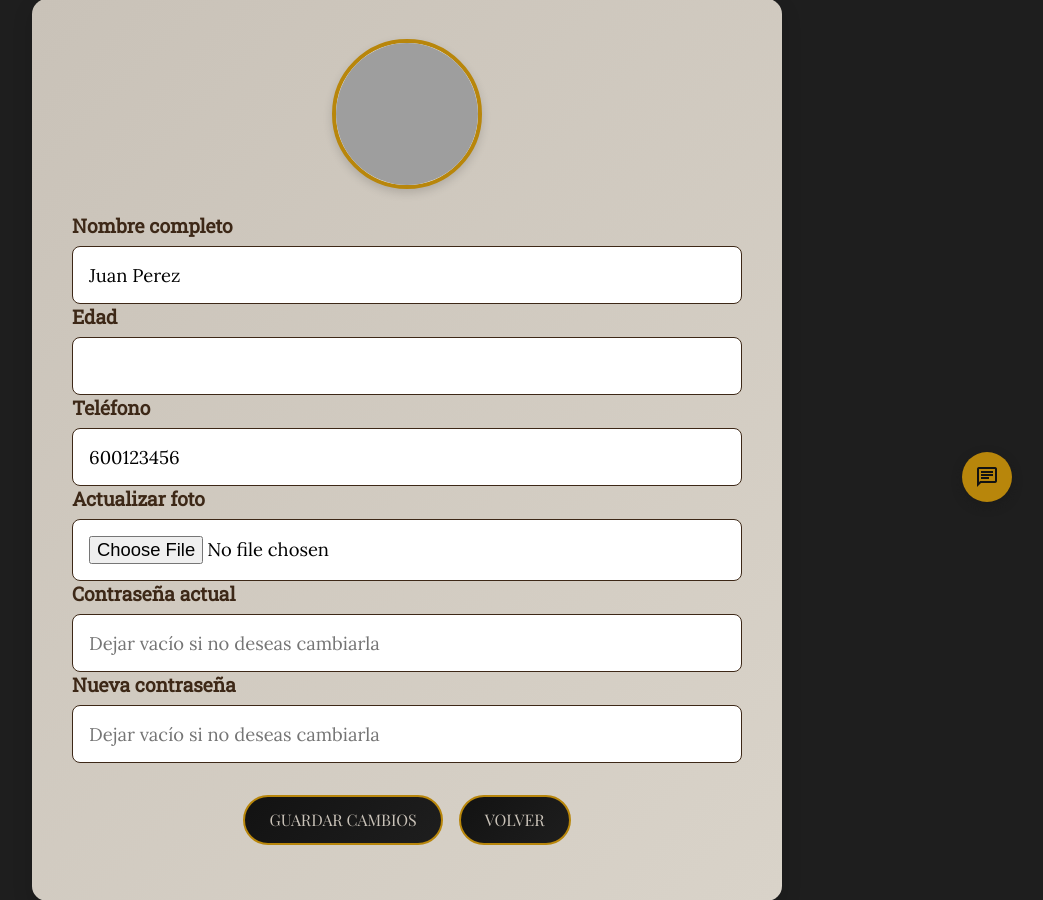
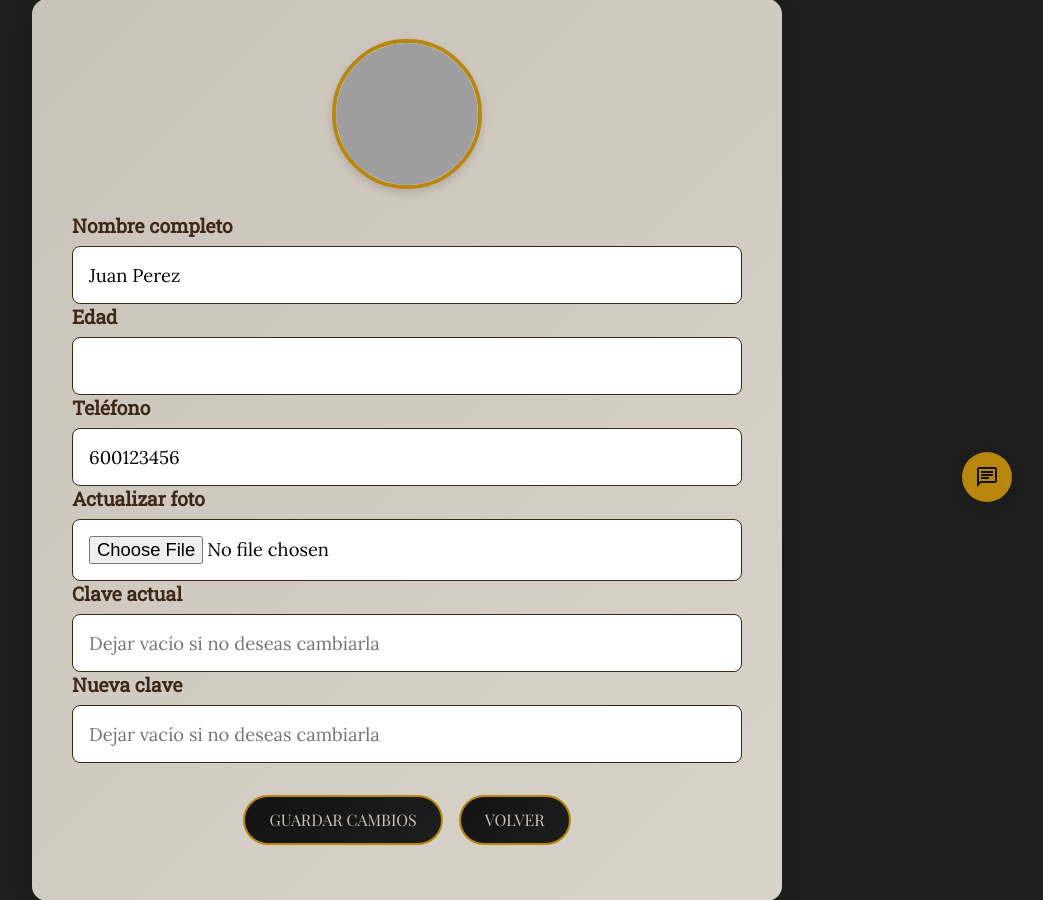
Before and after one commit to JavierMB91/Desarrollo-Web-Entorno-Servidor, a PHP site: page /perfil.php in a window 1280 px wide. Shown: the part 268-1168 px from the top of the page, without its empty margins (233-1276 px from the left). Run offline with PHP 8.4, Linux system fonts and the light colour scheme; the visitor is signed in with stand-in values (Sample User, id 1); data comes from the database, SQL or seed files in the repository; grey boxes are pictures that could not be loaded.

Commit message:
eliminada la letra ñ

```diff
--- a/Formulario Club Deportivo/app/citas.php
+++ b/Formulario Club Deportivo/app/citas.php
@@ -14,7 +14,7 @@
 $diaSeleccionado = isset($_GET['dia']) ? intval($_GET['dia']) : null;
 $busqueda = isset($_GET['q']) ? trim($_GET['q']) : '';
 
-// Normalizar mes/año
+// Normalizar mes/anio
 while ($mes < 1)  { $mes += 12; $anio -= 1; }
 while ($mes > 12) { $mes -= 12; $anio += 1; }
 
--- a/Formulario Club Deportivo/app/conexion.example.php
+++ b/Formulario Club Deportivo/app/conexion.example.php
@@ -11,7 +11,7 @@
     $host = "sqlXXX.infinityfree.com";
     $db   = "if0_XXXXXX_mi_aplicacion";
     $user = "if0_XXXXXX";
-    $pass = "TU_CONTRASEÑA_AQUI";
+    $pass = "TU_CLAVE_AQUI";
 }
 
 try {
--- a/Formulario Club Deportivo/app/css/estilos.css
+++ b/Formulario Club Deportivo/app/css/estilos.css
@@ -373,7 +373,7 @@
     }
 }
 
-/* TABLETS Y DISPOSITIVOS PEQUEÑOS (hasta 768px) */
+/* TABLETS Y DISPOSITIVOS PEQUENOS (hasta 768px) */
 @media (max-width: 768px) {
     .navegador {
         display: flex;
@@ -1186,7 +1186,7 @@
 
 /*
  * Solución para cuando solo hay un resultado de búsqueda en la lista de servicios.
- * Esto centra la tarjeta y le da un tamaño adecuado en lugar de ocupar solo el 25%.
+ * Esto centra la tarjeta y le da un tamano adecuado en lugar de ocupar solo el 25%.
 */
 .servicios-lista .servicio-card:only-child {
     flex-grow: 0;
--- a/Formulario Club Deportivo/app/editarSocio.php
+++ b/Formulario Club Deportivo/app/editarSocio.php
@@ -106,7 +106,7 @@
     }
 
     // ==========================
-    // Manejo de contraseña
+    // Manejo de clave
     // ==========================
     $password = $_POST['password'] ?? '';
     $params = [
@@ -193,8 +193,8 @@
     </div>
 
     <div class="bloque-form">
-        <label>Contraseña (dejar vacío para no cambiar):</label>
-        <input id="password" type="password" name="password" placeholder="Nueva contraseña">
+        <label>Clave (dejar vacío para no cambiar):</label>
+        <input id="password" type="password" name="password" placeholder="Nueva clave">
         <span class="error" id="passwordError"></span>
     </div>
 
--- a/Formulario Club Deportivo/app/index.php
+++ b/Formulario Club Deportivo/app/index.php
@@ -128,7 +128,7 @@
         <div class="contenedor-botones">
             <button id="btn-instalar" class="boton-principal">Instalar Aplicación</button>
         </div>
-        <small class="instrucciones-ios">En iPhone/iPad: pulsa el botón 'Compartir' de Safari y luego 'Añadir a pantalla de inicio'.</small>
+        <small class="instrucciones-ios">En iPhone/iPad: pulsa el botón 'Compartir' de Safari y luego 'Agregar a pantalla de inicio'.</small>
     </section>
 
 
--- a/Formulario Club Deportivo/app/iniciar_sesion.php
+++ b/Formulario Club Deportivo/app/iniciar_sesion.php
@@ -15,7 +15,7 @@
     $usuarioDB = $stmt->fetch(PDO::FETCH_ASSOC);
 
     if (!$usuarioDB || !password_verify($password, $usuarioDB['password'])) {
-        // Teléfono o contraseña incorrecta
+        // Teléfono o clave incorrecta
         $login_incorrecto = true;
     }
 } else {
--- a/Formulario Club Deportivo/app/js/asistente.js
+++ b/Formulario Club Deportivo/app/js/asistente.js
@@ -125,7 +125,7 @@
             response = "Puedes contactarnos en el formulario de la web o llamando al 600 123 456.";
         }
 
-        // Simular pequeño retraso de pensamiento
+        // Simular pequeno retraso de pensamiento
         setTimeout(() => {
             messageElement.textContent = response;
             chatbox.scrollTo(0, chatbox.scrollHeight);
@@ -139,11 +139,11 @@
         chatInput.value = "";
         chatInput.style.height = `${inputInitHeight}px`;
 
-        // Añadir mensaje del usuario
+        // Agregar mensaje del usuario
         chatbox.appendChild(createChatLi(userMessage, "outgoing"));
         chatbox.scrollTo(0, chatbox.scrollHeight);
 
-        // Añadir mensaje de "Escribiendo..."
+        // Agregar mensaje de "Escribiendo..."
         setTimeout(() => {
             const incomingChatLi = createChatLi("Escribiendo...", "incoming");
             chatbox.appendChild(incomingChatLi);
--- a/Formulario Club Deportivo/app/js/funcionesEditarServicio.js
+++ b/Formulario Club Deportivo/app/js/funcionesEditarServicio.js
@@ -54,7 +54,7 @@
     }
 
     // =============================
-    // VALIDAR HORA FORMATO ESPAÑA
+    // VALIDAR HORA FORMATO ESPANA
     // =============================
     if (!formatoHora.test(hora)) {
         document.getElementById('horaError').innerText = "Hora inválida (ej: 09:30, 18:45).";
--- a/Formulario Club Deportivo/app/js/funcionesEditarSocio.js
+++ b/Formulario Club Deportivo/app/js/funcionesEditarSocio.js
@@ -3,7 +3,7 @@
 // Expresiones regulares
 const soloLetras = /^[A-Za-zÁÉÍÓÚáéíóúÑñ\s]{3,50}$/;
 const soloEdad = /^[0-9]{1,3}$/;
-const soloTelefono = /^[0-9]{9}$/; // teléfono español
+const soloTelefono = /^[0-9]{9}$/; // teléfono espanol
 const soloJPG = /\.(jpg|jpeg)$/i;
 
 formularioSocio.addEventListener("submit", (e) => {
@@ -61,7 +61,7 @@
             hayError = true;
         }
 
-        // Validar tamaño máximo (5 MB)
+        // Validar tamano máximo (5 MB)
         if (archivo.size > 5 * 1024 * 1024) {
             document.getElementById("fotoError").innerText =
                 "La imagen es demasiado grande (máx. 5MB).";
--- a/Formulario Club Deportivo/app/js/funcionesNoticia.js
+++ b/Formulario Club Deportivo/app/js/funcionesNoticia.js
@@ -42,10 +42,10 @@
     fechaError.innerText = "Selecciona una fecha";
     hayError = true;
 } else {
-    const [año, mes, dia] = fecha.split('-').map(Number);
+    const [anio, mes, dia] = fecha.split('-').map(Number);
 
     // Crear fecha local sin desfase
-    const fechaIngresada = new Date(año, mes - 1, dia, 0, 0, 0);
+    const fechaIngresada = new Date(anio, mes - 1, dia, 0, 0, 0);
 
     const hoy = new Date();
     hoy.setHours(0, 0, 0, 0);
--- a/Formulario Club Deportivo/app/js/funcionesSocio.js
+++ b/Formulario Club Deportivo/app/js/funcionesSocio.js
@@ -18,7 +18,7 @@
     const soloLetras = /^[A-Za-zÁÉÍÓÚáéíóúÑñ\s]+$/;
     const sinCaracteresEspeciales = /^[A-Za-zÁÉÍÓÚáéíóúÑñ0-9\s]+$/;
     const soloLetrasNumerosGuiones = /^[A-Za-z0-9_]+$/;
-    const telefonoEspaña = /^\d{9}$/;
+    const telefonoEspana = /^\d{9}$/;
 
     // Validaciones
     if (nombre.length < 4 || nombre.length > 50 || !soloLetras.test(nombre)) {
@@ -32,11 +32,11 @@
     }
 
     if (password.length < 8 || password.length > 20 || !soloLetrasNumerosGuiones.test(password)) {
-        document.getElementById('passwordError').innerText = "Contraseña no válida";
+        document.getElementById('passwordError').innerText = "Clave no válida";
         hayErrores = true;
     }
 
-    if (!telefonoEspaña.test(telefono)) {
+    if (!telefonoEspana.test(telefono)) {
         document.getElementById('telefonoError').innerText = "Teléfono no válido";
         hayErrores = true;
     }
--- a/Formulario Club Deportivo/app/js/transiciones.js
+++ b/Formulario Club Deportivo/app/js/transiciones.js
@@ -14,7 +14,7 @@
     });
 
     // ===== SECCIONES / CAMBIO DE PAGINA =====
-    const secciones = document.querySelectorAll('.seccion'); // clase común para cada "página" o pestaña
+    const secciones = document.querySelectorAll('.seccion'); // clase común para cada "página" o pestana
     secciones.forEach(sec => {
         sec.style.opacity = 0;
         sec.style.transition = 'opacity 0.5s ease';
@@ -35,7 +35,7 @@
     // Inicialmente mostrar la primera sección
     mostrarSeccion(0);
 
-    // Ejemplo de cambio de pestaña con botones
+    // Ejemplo de cambio de pestana con botones
     const botonesPestana = document.querySelectorAll('.btn-pestana');
     botonesPestana.forEach((btn, i) => {
         btn.addEventListener('click', () => {
--- a/Formulario Club Deportivo/app/login.php
+++ b/Formulario Club Deportivo/app/login.php
@@ -30,14 +30,14 @@
             </div>
 
             <div class="bloque-form">
-                <label for="password">Contraseña</label>
-                <input id="password" type="password" name="password" placeholder="Contraseña">
+                <label for="password">Clave</label>
+                <input id="password" type="password" name="password" placeholder="Clave">
             </div>
 
             <?php
             // Mostrar mensaje general de error
             if (isset($_GET['error'])) {
-                echo '<p class="error" style="text-align:center; margin-top:10px;">❌ Teléfono o contraseña incorrecta</p>';
+                echo '<p class="error" style="text-align:center; margin-top:10px;">❌ Teléfono o clave incorrecta</p>';
             }
             ?>
 
--- a/Formulario Club Deportivo/app/perfil.php
+++ b/Formulario Club Deportivo/app/perfil.php
@@ -64,21 +64,21 @@
         }
     }
 
-    // CAMBIO DE CONTRASEÑA
-    $passwordHash = $usuario['password']; // por defecto la contraseña actual
+    // CAMBIO DE CLAVE
+    $passwordHash = $usuario['password']; // por defecto la clave actual
     if (!empty($password_actual) || !empty($password_nuevo)) {
         if (!$password_actual || !$password_nuevo) {
-            $_SESSION['mensaje_error'] = "Para cambiar la contraseña debes completar ambos campos.";
+            $_SESSION['mensaje_error'] = "Para cambiar la clave debes completar ambos campos.";
             header("Location: perfil.php");
             exit;
         }
-        // Verificar contraseña actual
+        // Verificar clave actual
         if (!password_verify($password_actual, $usuario['password'])) {
-            $_SESSION['mensaje_error'] = "La contraseña actual es incorrecta.";
+            $_SESSION['mensaje_error'] = "La clave actual es incorrecta.";
             header("Location: perfil.php");
             exit;
         }
-        // Hashear nueva contraseña
+        // Hashear nueva clave
         $passwordHash = password_hash($password_nuevo, PASSWORD_DEFAULT);
     }
 
@@ -179,12 +179,12 @@
             <div class="divider"></div>
 
             <div class="bloque-form">
-                <label for="password_actual">Contraseña actual</label>
+                <label for="password_actual">Clave actual</label>
                 <input type="password" id="password_actual" name="password_actual" placeholder="Dejar vacío si no deseas cambiarla">
             </div>
 
             <div class="bloque-form">
-                <label for="password_nuevo">Nueva contraseña</label>
+                <label for="password_nuevo">Nueva clave</label>
                 <input type="password" id="password_nuevo" name="password_nuevo" placeholder="Dejar vacío si no deseas cambiarla">
             </div>
 
--- a/Formulario Club Deportivo/app/socio.php
+++ b/Formulario Club Deportivo/app/socio.php
@@ -16,7 +16,7 @@
         exit;
     }
 
-    // Hashear contraseña
+    // Hashear clave
     $passwordHash = password_hash($password, PASSWORD_DEFAULT);
 
     $rol = 'socio';
@@ -129,8 +129,8 @@
     </div>
 
     <div class="bloque-form">
-        <label for="password">Contraseña</label>
-        <input type="password" name="password" id="password" placeholder="Contraseña">
+        <label for="password">Clave</label>
+        <input type="password" name="password" id="password" placeholder="Clave">
         <span id="passwordError" class="error"></span>
     </div>
 
--- a/Formulario Club Deportivo/app/socios.php
+++ b/Formulario Club Deportivo/app/socios.php
@@ -88,7 +88,7 @@
                             <!-- DATOS -->
                             <h3><?= htmlspecialchars($socio['nombre']) ?></h3>
                             <p><strong>Rol:</strong> <?= ucfirst(htmlspecialchars($socio['rol'])) ?></p>
-                            <p><strong>Edad:</strong> <?= htmlspecialchars($socio['edad']) ?> años</p>
+                            <p><strong>Edad:</strong> <?= htmlspecialchars($socio['edad']) ?> anos</p>
                             <p><strong>Tel:</strong> <?= htmlspecialchars($socio['telefono']) ?></p>
 
                             <!-- BOTONES DE ACCIÓN -->
```
Also changed, not shown: Formulario Club Deportivo/app/js/funcionesAnadirSocio.js (renamed from Formulario Club Deportivo/app/js/funcionesAñadirSocio.js, +4 -4 lines), Formulario Club Deportivo/app/nuevoSocio.php (+4 -4 lines), Formulario Club Deportivo/README.md.
